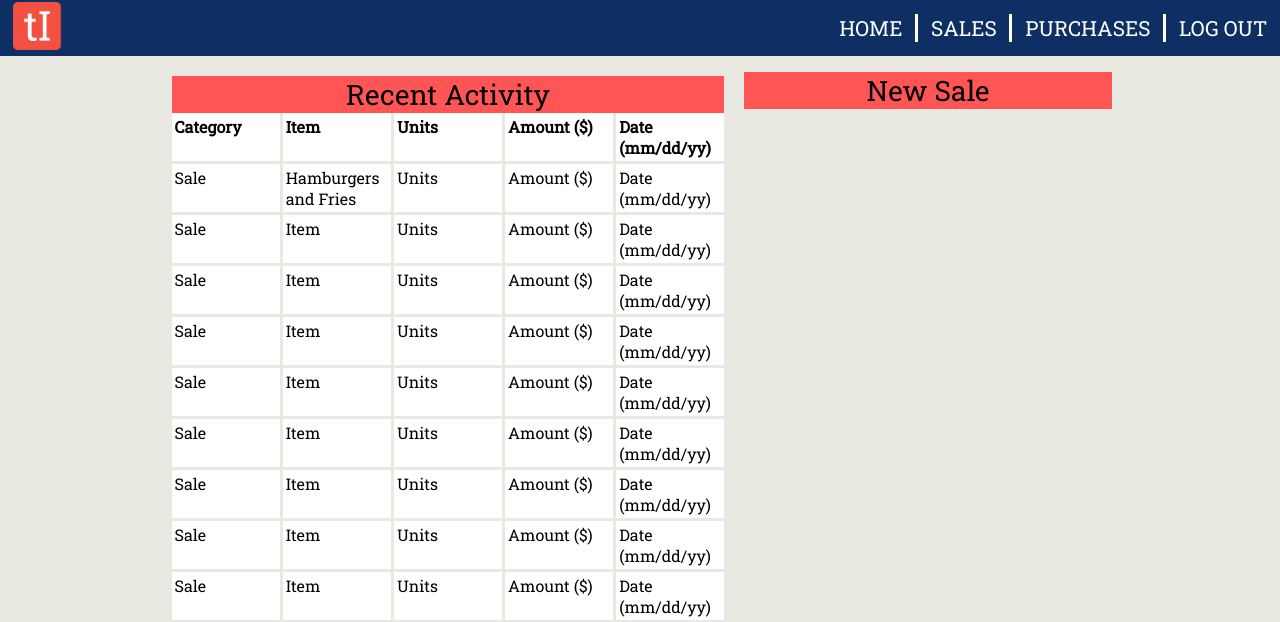
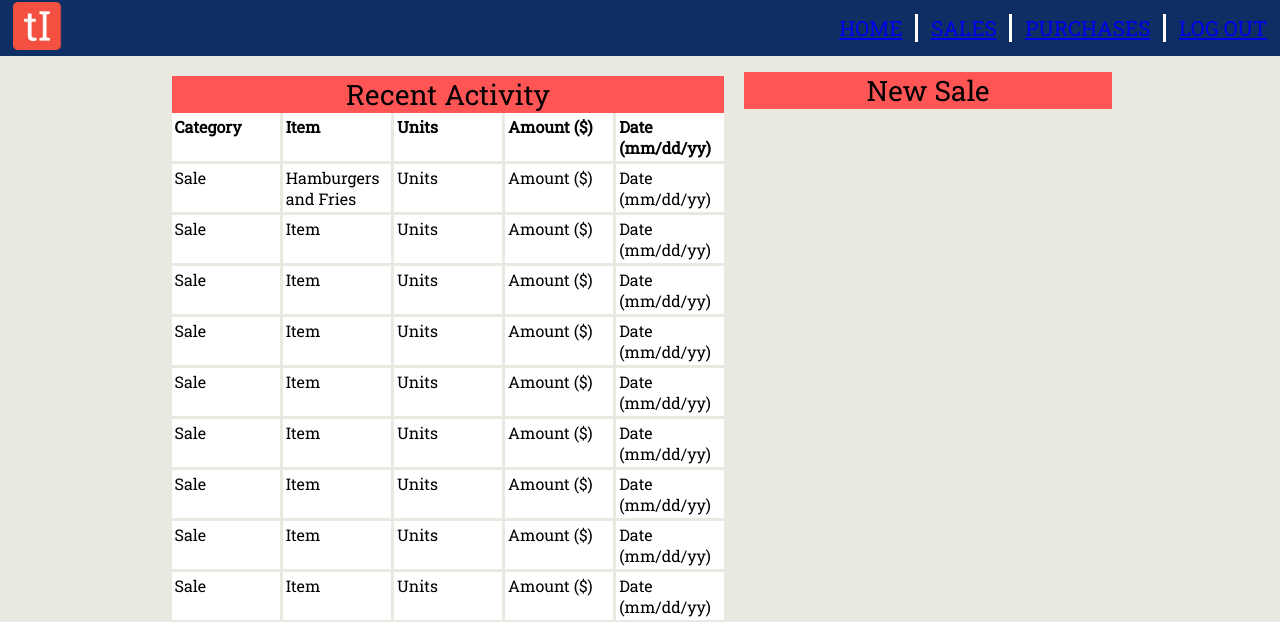
Before and after one commit to jhanreg11/trackIt, a Flask app: page / in a window 1280 px wide. Shown: the top 622 px of the page. Run offline with Flask 2, Linux system fonts and the light colour scheme; some libraries are stand-ins or nearby versions.

Commit message:
added in nav-bar links

```diff
--- a/templates/index.html
+++ b/templates/index.html
@@ -15,10 +15,10 @@
         <div id="nav-bar">
             <div class="nav-logo"><img src="../static/img/favicon.png"/></div>
             <div class="nav-items">
-                <div class="nav-item first">HOME</div>
-                <div class="nav-item">SALES</div>
-                <div class="nav-item">PURCHASES</div>
-                <div class="nav-item">LOG OUT</div>
+                <div class="nav-item first"><a href="index.html">HOME</a></div>
+                <div class="nav-item"><a href="sales.html">SALES</a></div>
+                <div class="nav-item"><a href="sales.html">PURCHASES</a></div>
+                <div class="nav-item"><a href="login.html">LOG OUT</a></div>
             </div>
         </div>
         {% with messages = get_flashed_messages(with_categories=true) %}
```
Also changed, not shown: templates/purchases.html (added), templates/sales.html (added).
